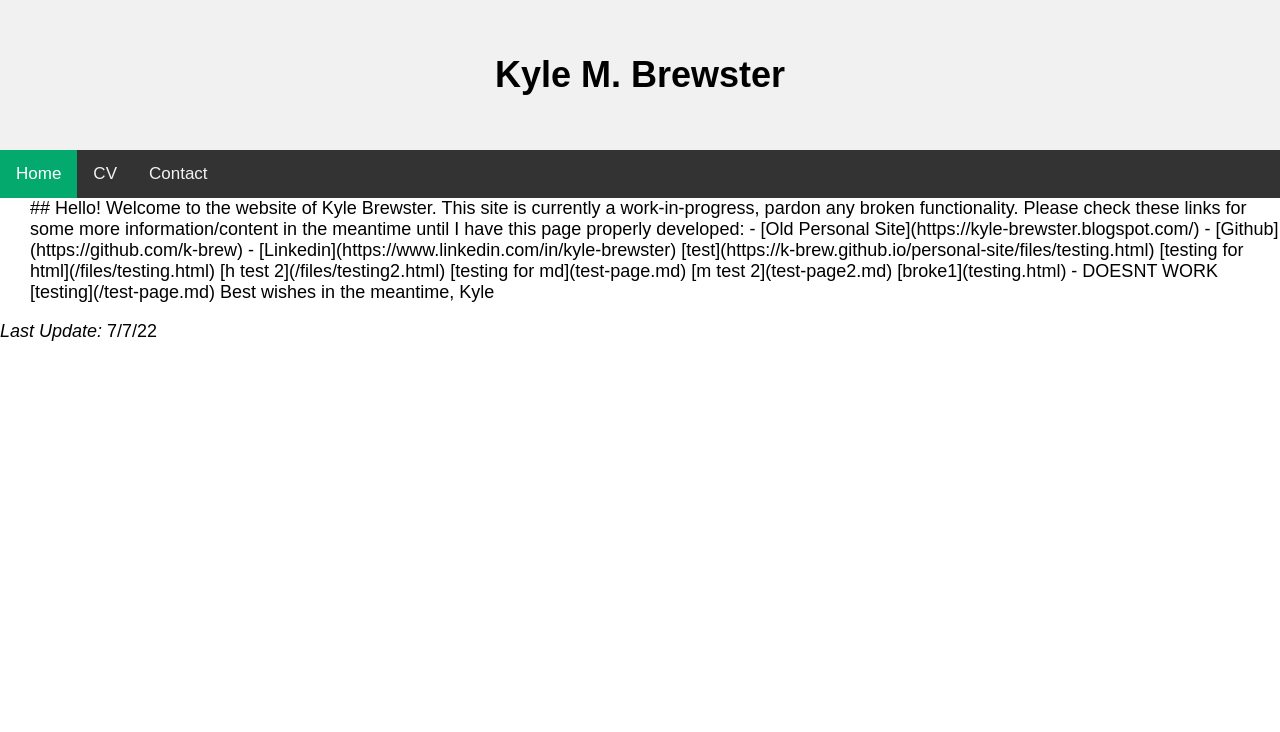
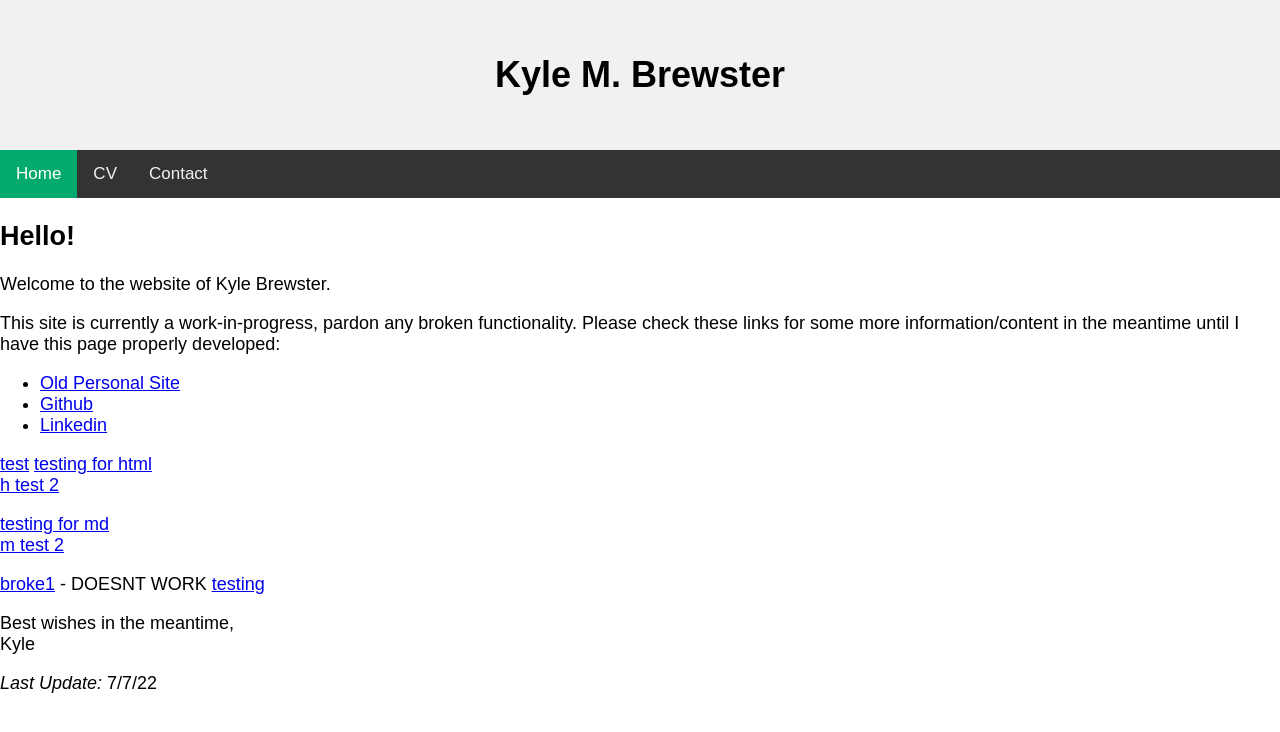
Before and after one commit to k-brew/personal-site, a Jekyll site: the page built from index.md, in a window 1280 px wide. Shown: the top 732 px of the page. Built offline with Jekyll 4.4.1, drawn with Linux system fonts in a browser that asks for light colours; nearby versions of some CDN libraries.

Commit message:
Update index.md

```diff
--- a/index.md
+++ b/index.md
@@ -2,7 +2,7 @@
 layout: default
 title: Kyle M. Brewster
 ---
-<div style="margin-left: 30px;">
+<div style="margin-left: 30px;"></div>
 
 ## Hello!
 
@@ -29,7 +29,7 @@
 
 Best wishes in the meantime,
 Kyle
-</div>
+
 *Last Update:* 7/7/22
 
 <script src="http://code.jquery.com/jquery-1.4.2.min.js"></script> <script> var x = document.getElementsByClassName("site-footer-credits"); setTimeout(() => { x[0].remove(); }, 10); </script>
```
